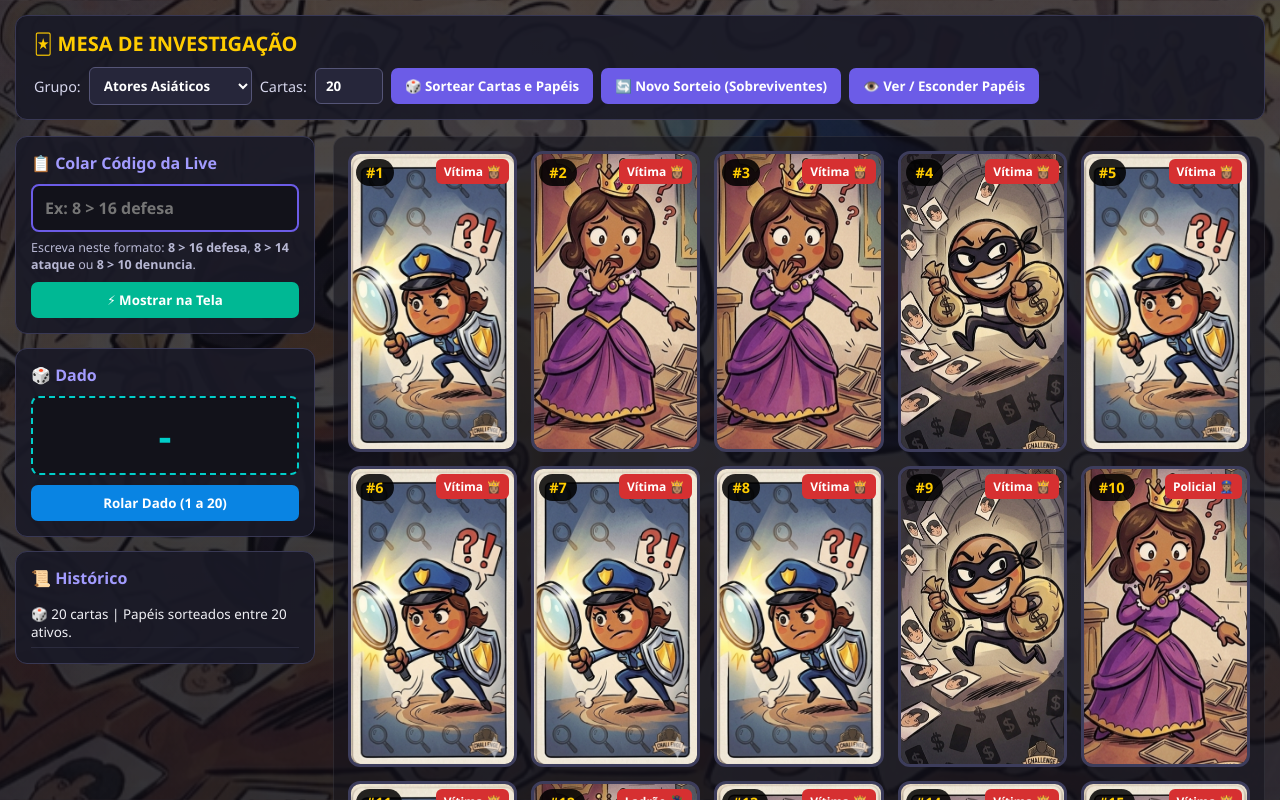
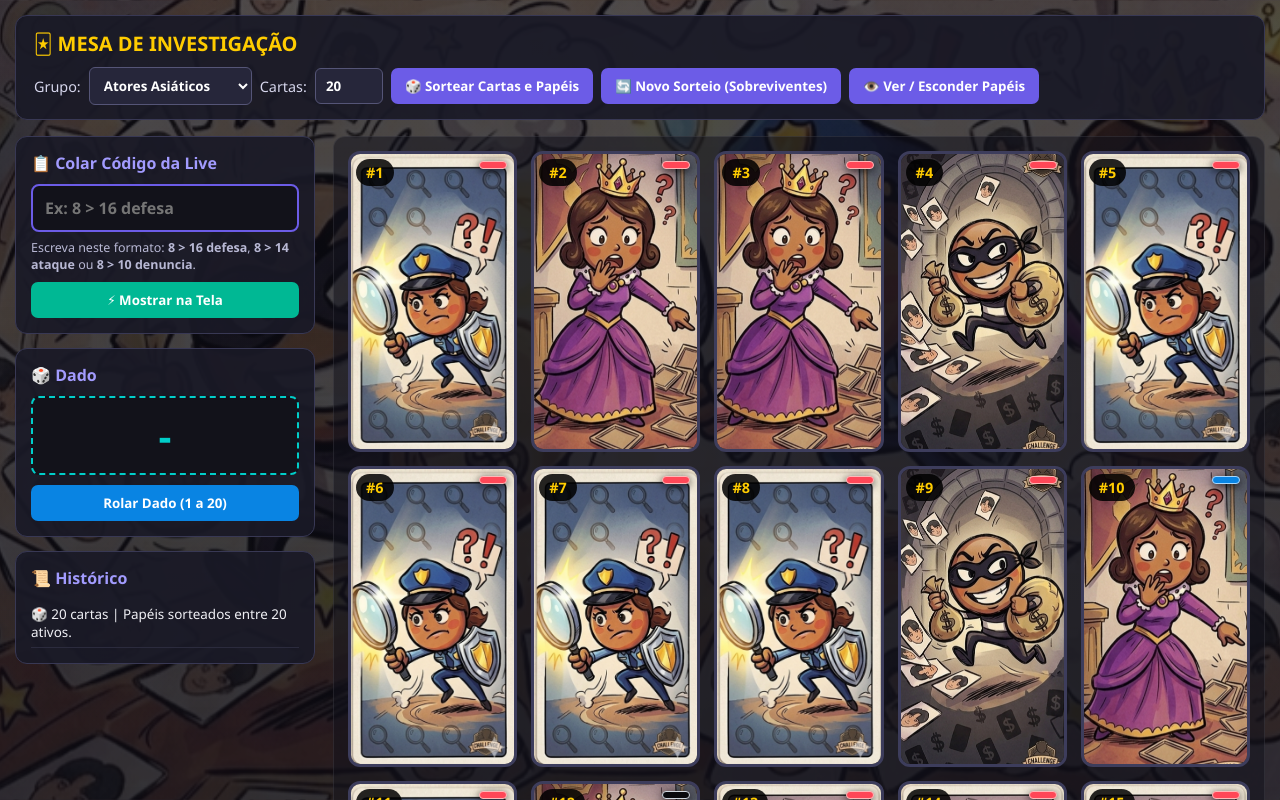
Before and after one commit to luanaeandrels-ctrl/jogo-de-cartas, a plain HTML site: page index.html in a window 1280 px wide. Both pictures are taken after a click on the button "👁️ Ver / Esconder Papéis". Shown: the top 800 px of the page. Drawn offline with Linux system fonts and the light colour scheme.

Commit message:
Refactor badge and tracinho styles and logic
Updated styles and added functionality for badge and tracinho elements.

```diff
--- a/index.html
+++ b/index.html
@@ -256,21 +256,35 @@
             font-size: 0.9rem;
         }
 
-        .badge-papel {
+        /* Tracinho colorido sem texto ao ativar revelar */
+        .tracinho-papel {
             position: absolute;
-            top: 8px;
-            right: 8px;
+            top: 10px;
+            right: 10px;
             z-index: 2;
-            background-color: #d63031;
-            color: white;
-            padding: 4px 8px;
-            border-radius: 6px;
-            font-size: 0.75rem;
-            font-weight: bold;
+            width: 28px;
+            height: 8px;
+            border-radius: 999px;
             display: none;
+            box-shadow: 0 2px 8px rgba(0, 0, 0, 0.75);
         }
 
-        .carta-container.revelar .badge-papel {
+        .tracinho-papel.cor-azul {
+            background-color: #0984e3;
+            border: 1px solid #a8d8ff;
+        }
+
+        .tracinho-papel.cor-preto {
+            background-color: #09090d;
+            border: 1px solid #d1d8e0;
+        }
+
+        .tracinho-papel.cor-vermelho {
+            background-color: #ff4757;
+            border: 1px solid #ffb8b8;
+        }
+
+        .carta-container.revelar .tracinho-papel {
             display: block;
         }
 
@@ -292,7 +306,6 @@
             box-shadow: 0 0 12px rgba(0, 206, 201, 0.7);
         }
 
-        /* Balãozinho Bonitinho de Aviso / Erro */
         .balao-aviso-wrap {
             position: fixed;
             top: 20px;
@@ -353,7 +366,6 @@
             }
         }
 
-        /* Palco Grande 9:16 na Tela do PC */
         .palco-overlay {
             position: fixed;
             inset: 0;
@@ -422,7 +434,6 @@
             display: block;
         }
 
-        /* Frase pequenininha em cima sem tampar o nome embaixo */
         .frase-topo-acao {
             position: absolute;
             top: 10px;
@@ -623,6 +634,12 @@
         let rodadaAtual = 1;
         let jogadaPendenteMesa = null;
 
+        function obterClasseTracinho(papel) {
+            if (papel.includes('Policial')) return 'cor-azul';
+            if (papel.includes('Ladrão')) return 'cor-preto';
+            return 'cor-vermelho';
+        }
+
         function mostrarBalao(mensagem, tipo = 'erro') {
             const wrap = document.getElementById('balao-aviso-wrap');
             if (!wrap) return;
@@ -795,7 +812,6 @@
         }
 
         function interpretarComando(textoBruto) {
-            // Exige espaço antes da ação para evitar "9 > 12defesa" colado
             const match = textoBruto.trim().match(/^(\d+)\s*(?:>|->|-)\s*(\d+)\s+([a-zA-ZÀ-ÿ]+.*)$/);
             if (!match) return null;
 
@@ -929,7 +945,7 @@
             imgBiasEl.dataset.sufixo = alvo.pacote.sufixo;
             imgBiasEl.dataset.numeroCarta = String(alvo.numero);
             imgBiasEl.src = alvo.fotoFrente;
-            nomeBiasEl.innerText = `Carta #${alvo.numero} • Foto ${alvo.fotoNum}`;
+            nomeBiasEl.innerText = `Carta #${alvo.numero}`;
             statusEl.innerText = statusRetorno;
 
             overlay.classList.add('ativo');
@@ -1043,9 +1059,11 @@
 
                 div.onclick = () => alternarVirarCarta(jogador.numero);
 
+                const classeTracinho = obterClasseTracinho(jogador.papel);
+
                 div.innerHTML = `
                     <span class="numero-carta">#${jogador.numero}</span>
-                    <span class="badge-papel">${jogador.papel}</span>
+                    <span class="tracinho-papel ${classeTracinho}" aria-hidden="true"></span>
                     <div class="carta-inner">
                         <div class="carta-face carta-verso">
                             <img src="${jogador.fotoVerso}" alt="Verso da carta ${jogador.numero}" onerror="tratarErroFotoBias(this, ${jogador.numero})">
@@ -1053,7 +1071,7 @@
                         <div class="carta-face carta-frente">
                             <img
                                 src="${jogador.fotoFrente}"
-                                alt="Foto ${jogador.fotoNum}"
+                                alt="Carta ${jogador.numero}"
                                 data-foto-num="${jogador.fotoNum}"
                                 data-pasta="${jogador.pacote.pasta}"
                                 data-sufixo="${jogador.pacote.sufixo}"
```
